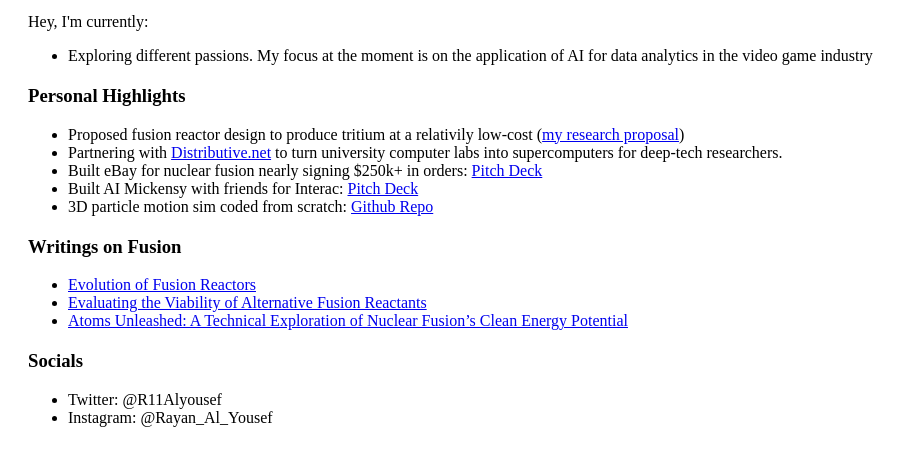
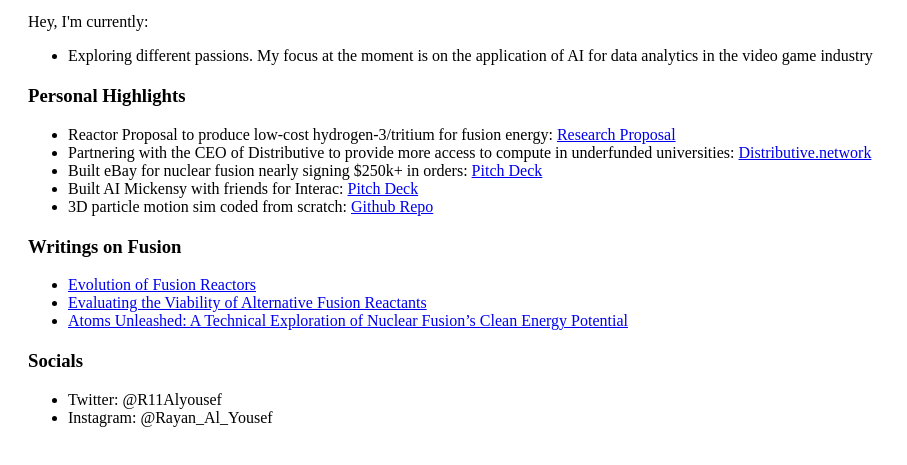
Before and after one commit to rayancoding/rayancoding, a plain HTML site: page index.html in a window 1280 px wide. Shown: the part 101-566 px from the top of the page, without its empty margins (0-907 px from the left). Drawn offline with Linux system fonts and the light colour scheme.

Commit message:
made formatting consistent

```diff
--- a/index.html
+++ b/index.html
@@ -22,8 +22,8 @@
 
 <h3>Personal Highlights</h3>
 <ul>
-  <li>Proposed fusion reactor design to produce tritium at a relativily low-cost (<a href="https://drive.google.com/file/d/1cVIxtkfT_yV3nkzw1VaxDYCOIPZHruqj/view?usp=sharing">my research proposal</a>)</li>
-  <li>Partnering with <a href="https://www.distributive.network/">Distributive.net</a> to turn university computer labs into supercomputers for deep-tech researchers.</li>
+  <li>Reactor Proposal to produce low-cost hydrogen-3/tritium for fusion energy: <a href="https://drive.google.com/file/d/1cVIxtkfT_yV3nkzw1VaxDYCOIPZHruqj/view?usp=sharing">Research Proposal</a></li>
+  <li>Partnering with the CEO of Distributive to provide more access to compute in underfunded universities: <a href="https://www.distributive.network/">Distributive.network</a></li>
   <li>Built eBay for nuclear fusion nearly signing $250k+ in orders: <a href="https://drive.google.com/file/d/1XiXPqIRuwxVJilBF7pkhWfoPHyb_RLJb/view?usp=sharing Deck">Pitch Deck</a></li>
   <li>Built AI Mickensy with friends for Interac: <a href="https://docs.google.com/presentation/d/19XVvVs2o1mQJYXVLYkdVNimGaWgXchR2R5lz-SEjeoM/edit">Pitch Deck</a></li>
   <li>3D particle motion sim coded from scratch: <a href="https://github.com/rayancoding/3D_particle_sim">Github Repo</a></li>
```
